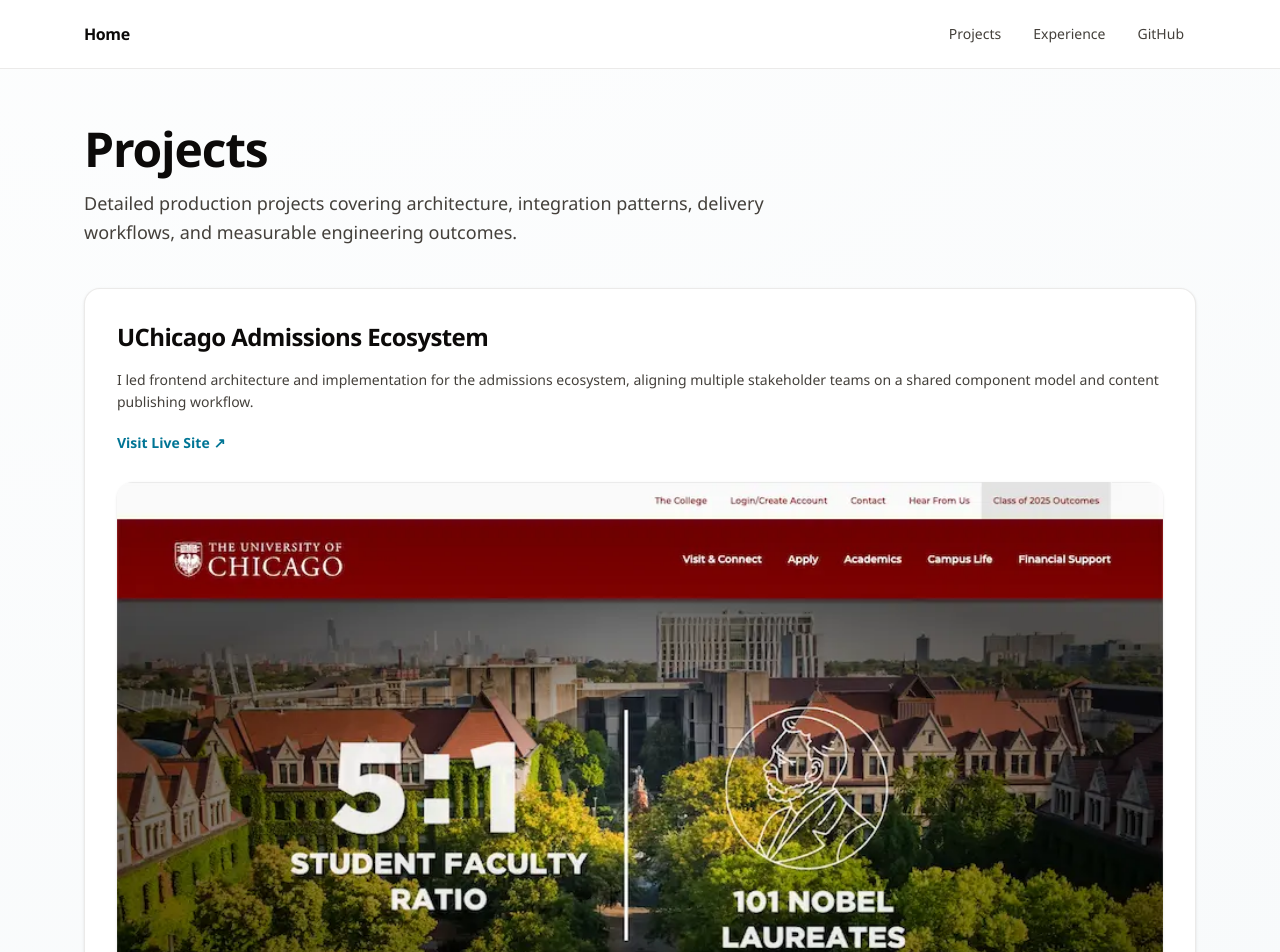
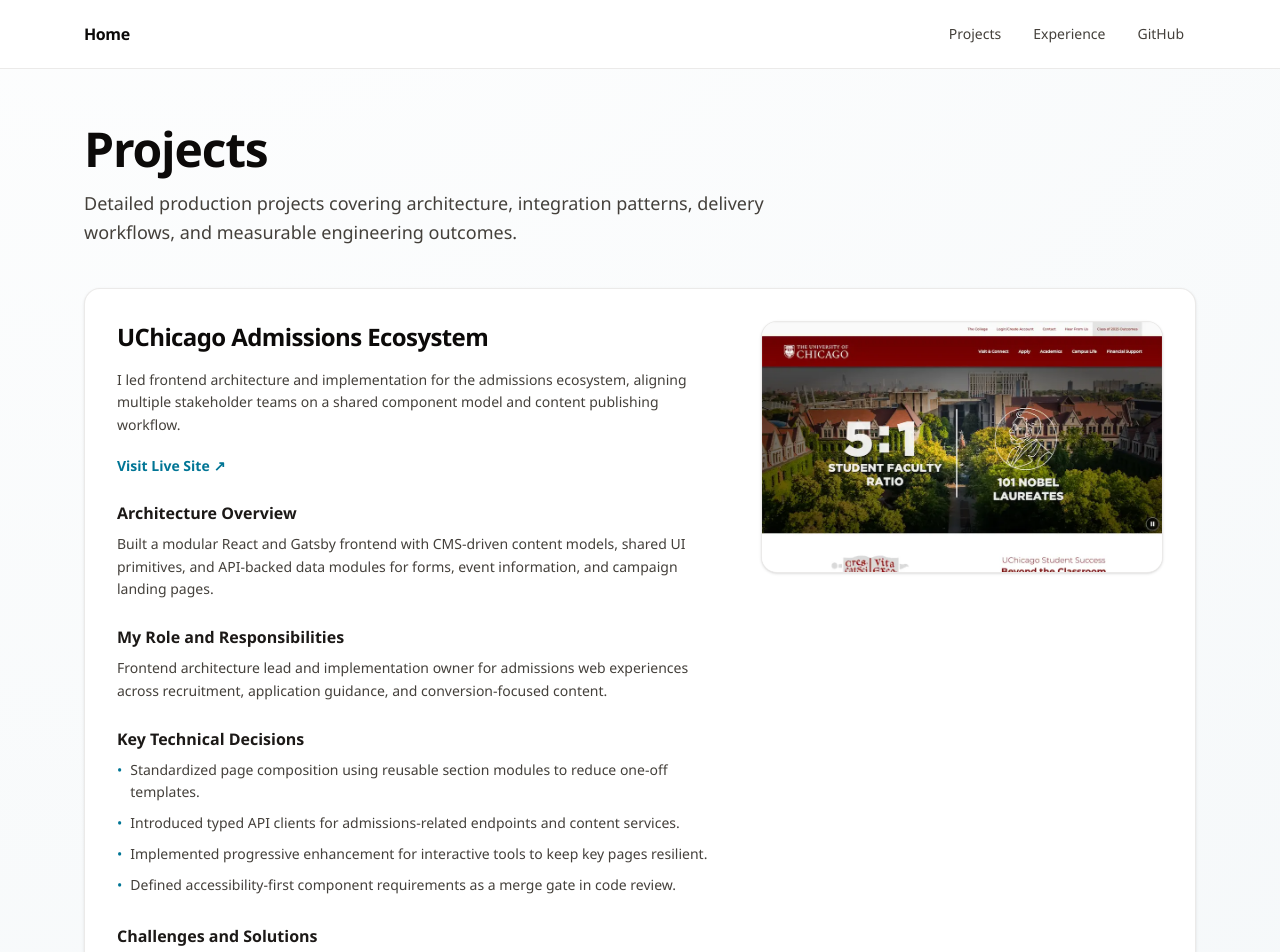
Before and after one commit to jeffkillinger/jefftopia, a Next.js app: page /projects in a window 1280 px wide. Shown: the top 952 px of the page. Built offline with nearby package versions, Linux system fonts and the light colour scheme.

Commit message:
shrink project images

```diff
--- a/app/components/case-study-layout.tsx
+++ b/app/components/case-study-layout.tsx
@@ -8,6 +8,8 @@
 export function CaseStudyLayout({ study }: CaseStudyLayoutProps) {
   return (
     <article className="fade-in space-y-7 rounded-2xl border border-stone-200/80 bg-white p-6 shadow-sm md:p-8 dark:border-stone-800 dark:bg-stone-950">
+      <section className="grid items-start gap-10 lg:grid-cols-[1.2fr_0.8fr]">
+        <div className="space-y-6">
           <div className="space-y-4">
             <h2 className="text-2xl font-semibold tracking-tight text-stone-950 dark:text-stone-100">
               {study.title}
@@ -26,17 +28,18 @@
             </a>
           </div>
 
-      <div className="mt-6 mb-10">
+          <div className="overflow-hidden rounded-2xl border border-stone-200/80 bg-white shadow-sm lg:hidden dark:border-stone-800 dark:bg-stone-900">
             <Image
               src={study.imageSrc}
               alt={`${study.title} homepage screenshot`}
               width={1400}
               height={875}
-          className="w-full h-auto rounded-2xl object-cover shadow-sm"
+              className="h-auto w-full object-cover"
               priority
             />
           </div>
 
+          <div className="space-y-6">
             <section className="space-y-2">
               <h3 className="text-base font-semibold text-stone-900 dark:text-stone-100">Architecture Overview</h3>
               <p className="text-sm leading-relaxed text-stone-700 dark:text-stone-300">
@@ -45,7 +48,9 @@
             </section>
 
             <section className="space-y-2">
-        <h3 className="text-base font-semibold text-stone-900 dark:text-stone-100">My Role and Responsibilities</h3>
+              <h3 className="text-base font-semibold text-stone-900 dark:text-stone-100">
+                My Role and Responsibilities
+              </h3>
               <p className="text-sm leading-relaxed text-stone-700 dark:text-stone-300">{study.role}</p>
             </section>
 
@@ -61,6 +66,20 @@
                   </li>
                 ))}
               </ul>
+            </section>
+          </div>
+        </div>
+
+        <div className="hidden overflow-hidden rounded-2xl border border-stone-200/80 bg-white shadow-sm lg:block dark:border-stone-800 dark:bg-stone-900">
+          <Image
+            src={study.imageSrc}
+            alt={`${study.title} homepage screenshot`}
+            width={1400}
+            height={875}
+            className="h-auto max-h-[420px] w-full object-cover object-top"
+            priority
+          />
+        </div>
       </section>
 
       <section className="space-y-2">
```
Lines whose indentation alone changed are shown as unchanged.
